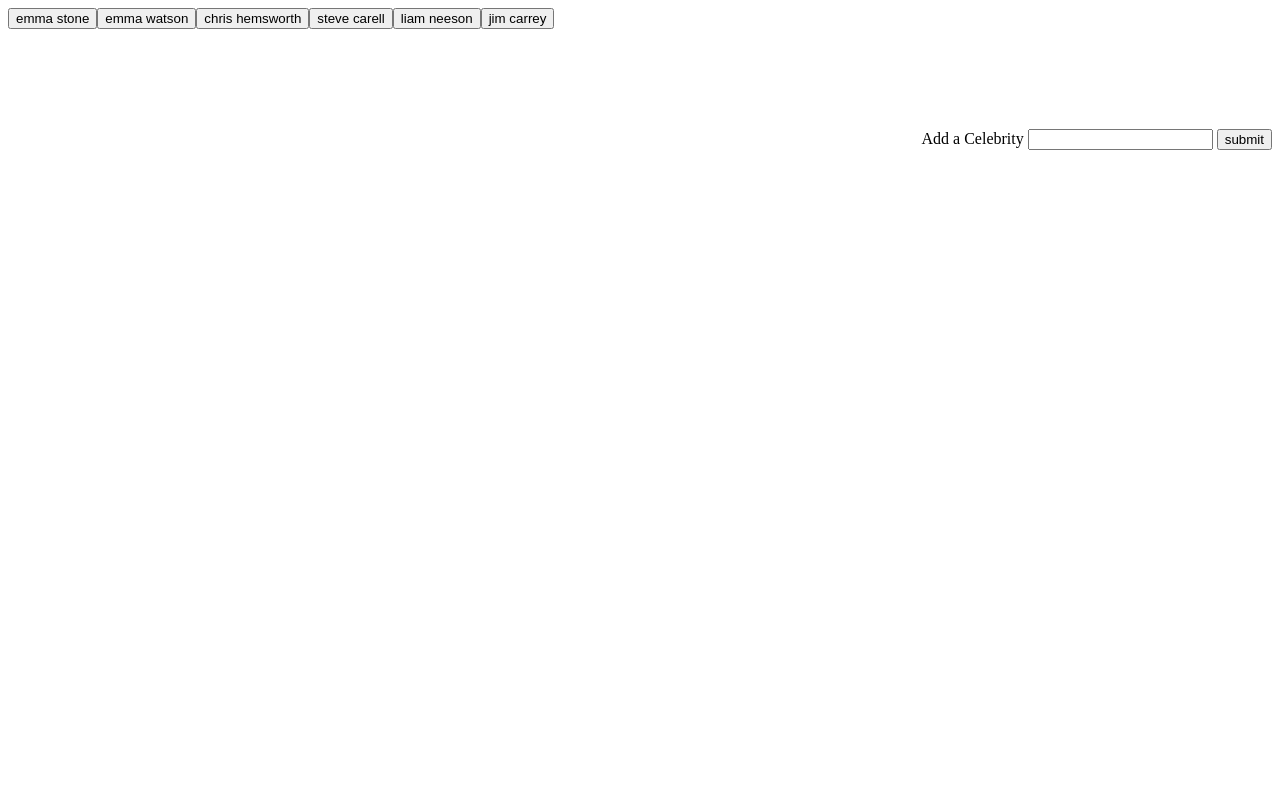
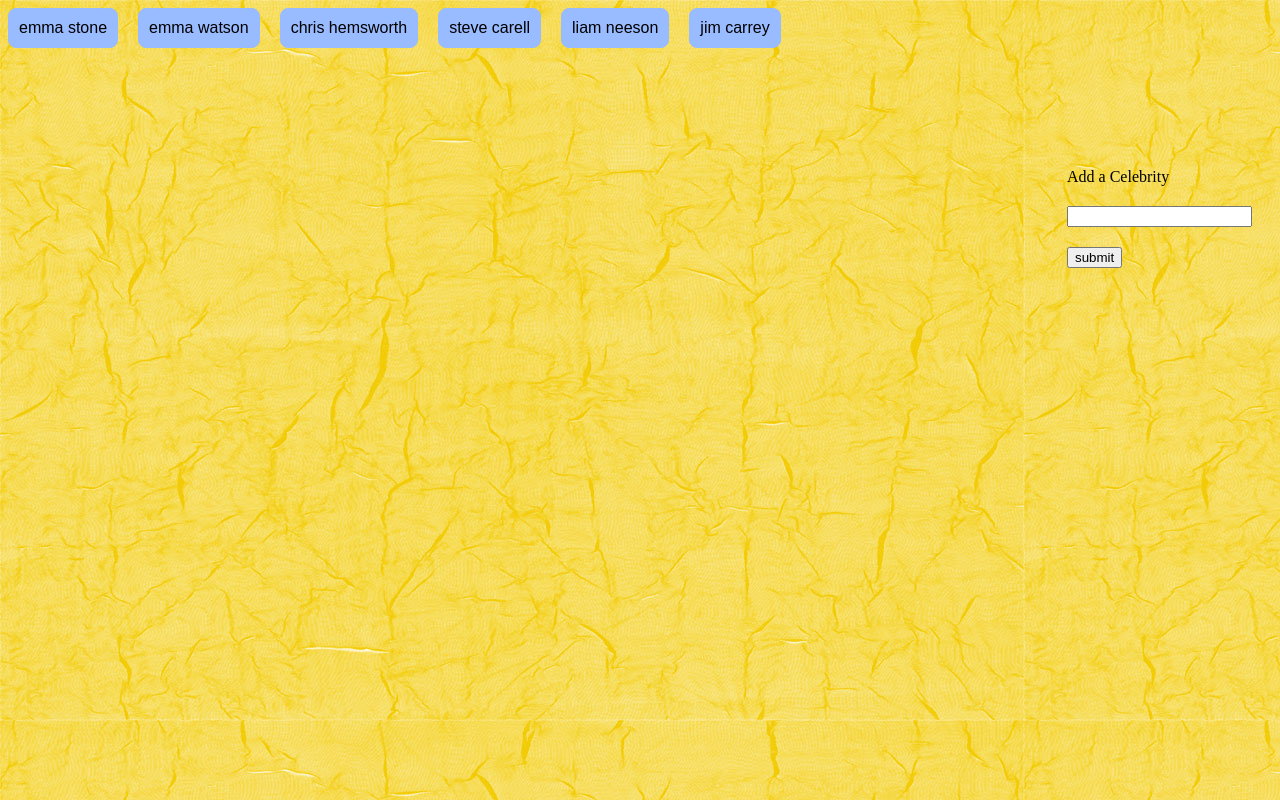
Before and after one commit to thomwint/GIFTastic, a plain HTML site: page index.html in a window 1280 px wide. Drawn offline with nearby package versions, Linux system fonts and the light colour scheme.

Commit message:
styled some css

```diff
--- a/assets/css/style.css
+++ b/assets/css/style.css
@@ -1,4 +1,22 @@
+body {
+    background-image: url("../images/yellow.jpg");
+}
+
 #celeb-form {
     margin-top: 100px;
     float: right;
 }
+
+button {
+    margin-right: 20px;
+    padding: 10px;
+    background-color: #99bbff;
+    font-size: 16px;
+    border: 1px solid #99bbff;
+    border-radius: 8px;
+}
+
+input, label {
+    display: block;
+    margin: 20px;
+}
--- a/index.html
+++ b/index.html
@@ -5,7 +5,7 @@
     <meta charset="utf-8" />
     <title>GIFTastic</title>
     <meta name="viewport" content="width=device-width, initial-scale=1">
-    <link rel="stylesheet" type="text/css" media="screen" href="assets/css/style.css" />
+    <link rel="stylesheet" type="text/css" href="assets/css/style.css" />
 </head>
 
 <body>
```
Also changed, not shown: assets/images/background-texture.jpg (added), assets/images/background_image.jpg (added), assets/images/yellow.jpg (added).
